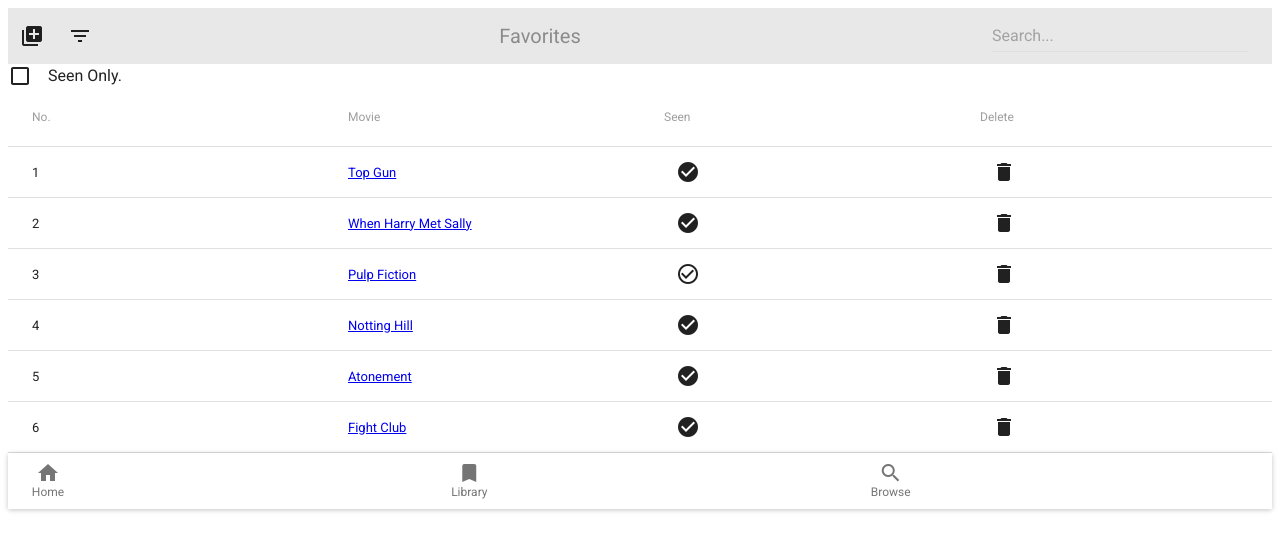
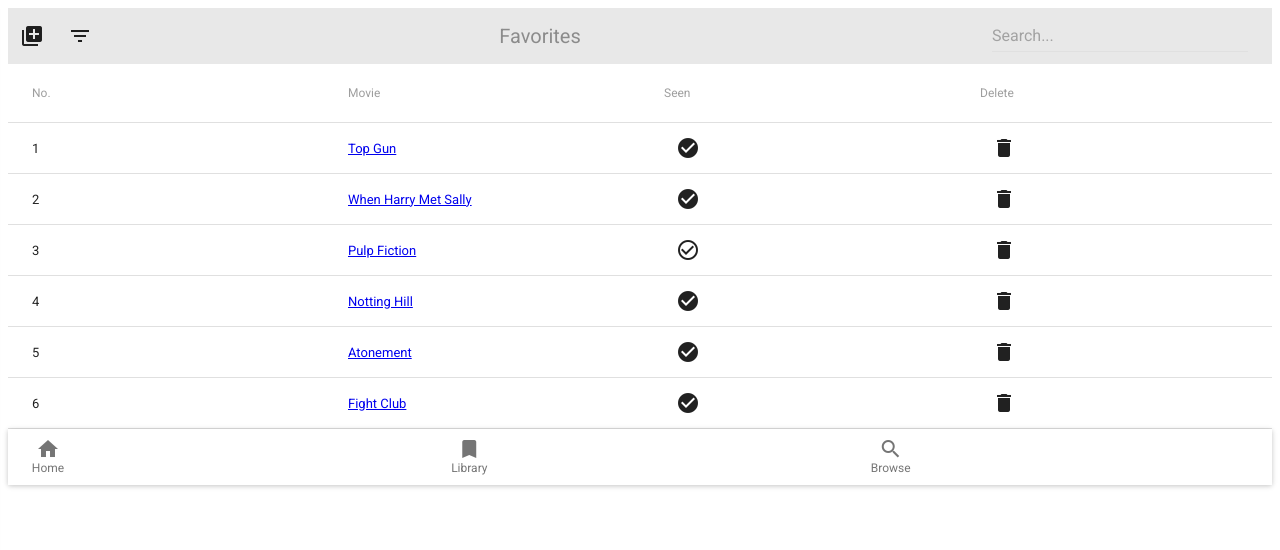
Before and after one commit to thigabiga/movie-night, a React (Create React App) app: page /library in a window 1280 px wide. Shown: the top 550 px of the page. Built offline with nearby package versions, Linux system fonts and the light colour scheme.

Commit message:
added drawer for filter options

```diff
--- a/src/Components/SearchBar.js
+++ b/src/Components/SearchBar.js
@@ -1,12 +1,17 @@
 import React, {Component} from "react";
 import {Link} from 'react-router-dom';
 
+// STYLES
 import {Toolbar, ToolbarGroup, ToolbarTitle} from 'material-ui/Toolbar';
 import TextField from 'material-ui/TextField';
 import Checkbox from 'material-ui/Checkbox';
 import FontIcon from 'material-ui/FontIcon';
 import IconButton from 'material-ui/IconButton';
+import Drawer from 'material-ui/Drawer';
+import MenuItem from 'material-ui/MenuItem';
+import RaisedButton from 'material-ui/RaisedButton';
 
+// ICONS
 const addIcon = <FontIcon className="material-icons">library_add</FontIcon>;
 const filterIcon = <FontIcon className="material-icons">filter_list</FontIcon>;
 
@@ -16,7 +21,12 @@
     super(props);
     this.handleFilterTextChange = this.handleFilterTextChange.bind(this);
     this.handleSeenOnlyChange = this.handleSeenOnlyChange.bind(this);
+    this.state = {open: false};
   }
+
+  handleToggle = () => this.setState({open: !this.state.open});
+
+  handleClose = () => this.setState({open: false});
 
   handleFilterTextChange(e) {
     this.props.onFilterTextChange(e.target.value);
@@ -40,6 +50,7 @@
             <IconButton
               tooltip="filter list"
               tooltipPosition="bottom-right"
+              onClick={this.handleToggle}
             >{filterIcon}</IconButton>
           </ToolbarGroup>
           <ToolbarGroup>
@@ -53,13 +64,29 @@
             />
           </ToolbarGroup>
         </Toolbar>
-        <form>
-          <Checkbox
-            label="Seen Only."
-            checked={this.props.seenOnly}
-            onCheck = {this.handleSeenOnlyChange}
-          />
-        </form>
+
+        <Drawer
+          docked={false}
+          width={200}
+          open={this.state.open}
+          onRequestChange={(open) => this.setState({open})}
+        >
+          <MenuItem>Filter</MenuItem>
+          <MenuItem>
+            <Checkbox
+              label="Erin's Seen"
+              checked={this.props.seenOnly}
+              onCheck = {this.handleSeenOnlyChange}
+            />
+          </MenuItem>
+          <MenuItem>
+            <RaisedButton
+              label="Done"
+              onClick={this.handleClose}
+            />
+          </MenuItem>
+        </Drawer>
+
       </div>
     );
   }
```
Also changed, not shown: src/index.css (+0 -19 lines).
